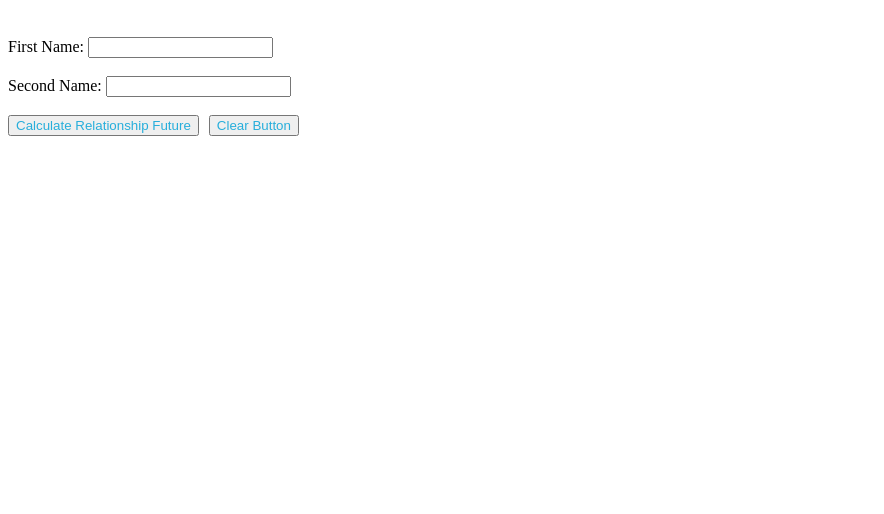
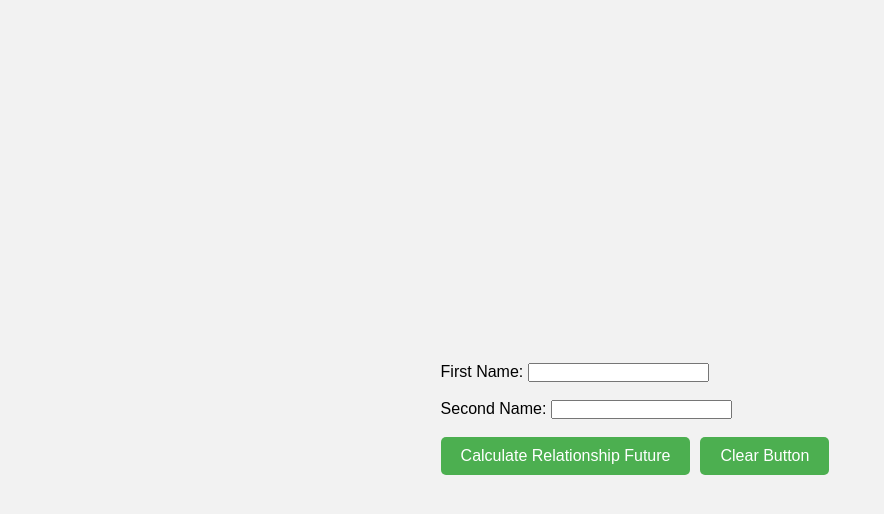
Before and after one commit to acciojob/flames-app-react-Shriram26101999, a React app: page / in a window 1280 px wide. Shown: the top 514 px of the page, without its empty margins (0-884 px from the left). Built offline with nearby package versions, Linux system fonts and the light colour scheme.

Commit message:
Update App.css

```diff
--- a/src/styles/App.css
+++ b/src/styles/App.css
@@ -1,13 +1,53 @@
-h1 {
-    color: #27aedb;
-    text-align: center;
-    }
+* {
+    box-sizing: border-box;
+    margin: 0;
+    padding: 0;
+  }
 
-
-button{
-    color: #27aedb;
-    text-align: center;
+  body {
+    font-family: Arial, sans-serif;
+    background-color: #f2f2f2;
+    display: flex;
     justify-content: center;
     align-items: center;
-    margin-right:10px;
-}
+    height: 100vh;
+  }
+
+  .container {
+    width: 400px;
+    padding: 20px;
+    background-color: #fff;
+    border-radius: 5px;
+    box-shadow: 0 0 10px rgba(0, 0, 0, 0.3);
+  }
+
+  input[type="text"] {
+    width: 100%;
+    padding: 10px;
+    margin: 10px 0;
+    border: 2px solid #ccc;
+    border-radius: 5px;
+    font-size: 16px;
+  }
+
+  button {
+    background-color: #4CAF50;
+    color: #fff;
+    padding: 10px 20px;
+    border: none;
+    border-radius: 5px;
+    font-size: 16px;
+    cursor: pointer;
+    margin-right: 10px;
+  }
+
+  button:hover {
+    background-color: #3e8e41;
+  }
+
+  h3 {
+    margin: 20px 0;
+    font-size: 24px;
+    font-weight: bold;
+    text-align: center;
+  }
```
